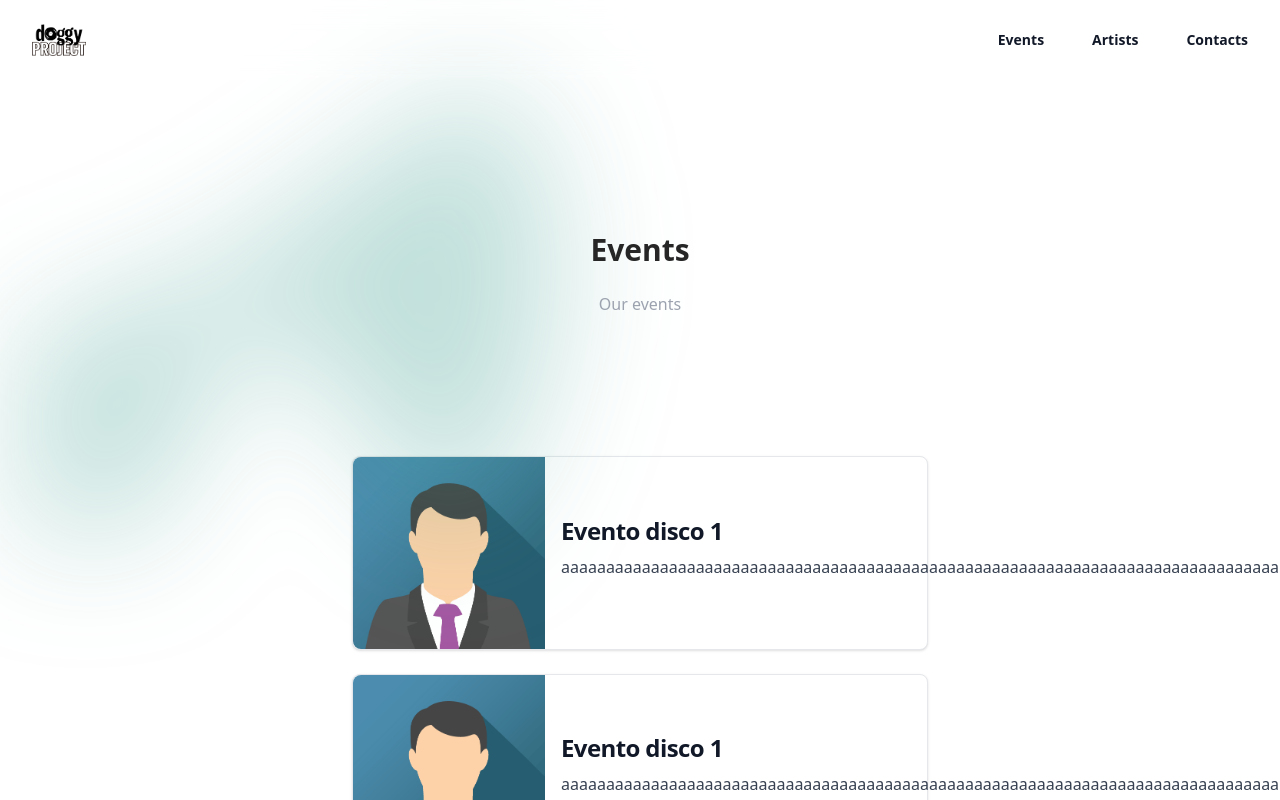
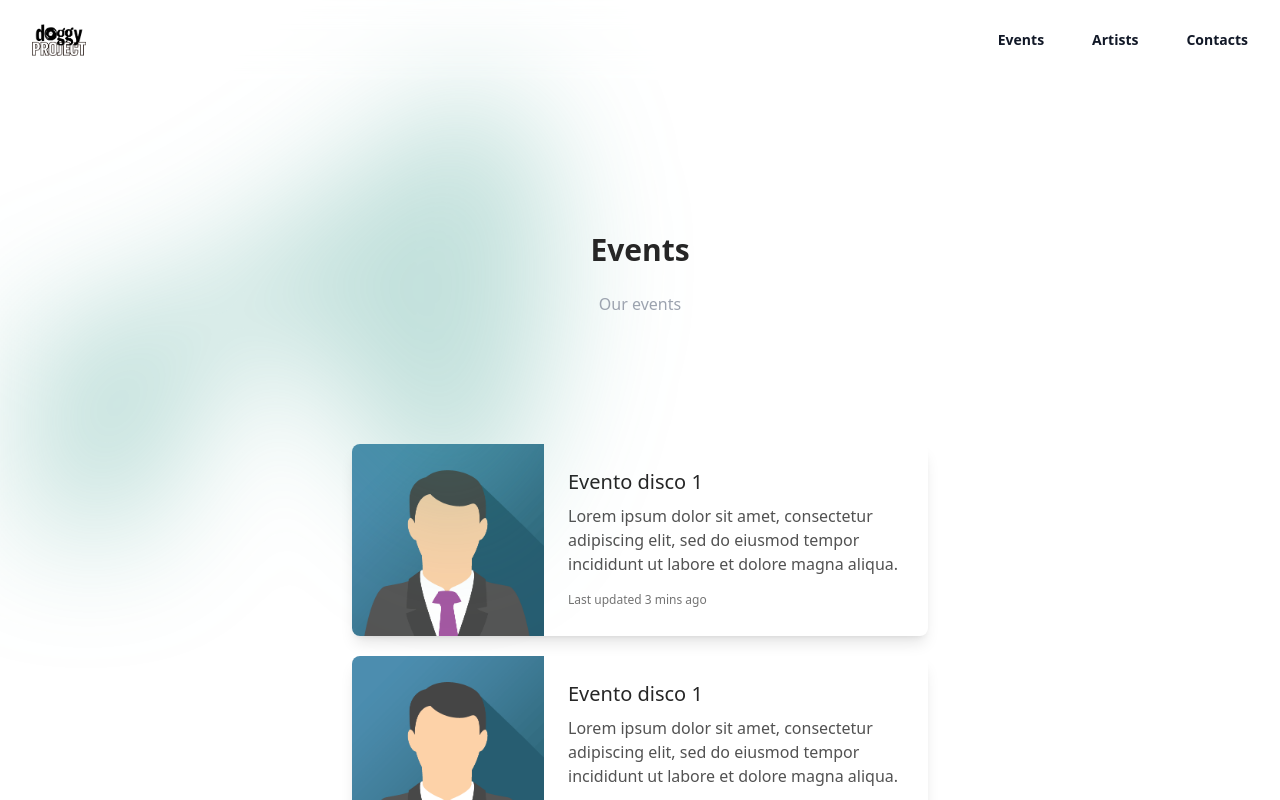
Before and after one commit to Forz70043/doggyproject, a Next.js app: page /events in a window 1280 px wide. Shown: the top 800 px of the page. Built offline with nearby package versions, Linux system fonts and the light colour scheme.

Commit message:
update event components fix text image and block

```diff
--- a/components/EventComponent.js
+++ b/components/EventComponent.js
@@ -4,18 +4,36 @@ import Image from 'next/image';
 export default function EventComponent() {
     return (
         <>
-        <div className="bg-white dark:bg-black py-24 sm:py-32 flex flex-col items-center">
+            <div className="bg-white dark:bg-black py-24 sm:py-32">
+                <div className="container mx-auto px-4">
+                    <div className="flex flex-col items-center ">
                         {events.map((elem, index) => {
                             return (
-                    <a key={index} href="#" className="flex flex-col items-center bg-white border border-gray-200 rounded-lg shadow md:flex-row md:max-w-xl hover:bg-gray-100 dark:border-gray-700 dark:bg-gray-800 dark:hover:bg-gray-700 my-3">
-                        <Image className="object-cover w-full rounded-t-lg h-96 md:h-auto md:w-48 md:rounded-none md:rounded-l-lg" src="/img_avatar.png" alt="" width={100} height={120} />
-                        <div className="flex flex-col justify-between p-4 leading-normal">
-                            <h5 className="mb-2 text-2xl font-bold tracking-tight text-gray-900 dark:text-white">{elem.name ?? ''}</h5>
-                            <p className="mb-3 font-normal text-gray-700 dark:text-gray-400">{(elem.description) ? elem.description : (elem.data) ? elem.data : ''}</p>
+                                <div class="flex justify-center mb-5">
+                                    <div
+                                        class="flex flex-col rounded-lg bg-white shadow-lg dark:bg-neutral-700 md:max-w-xl md:flex-row">
+                                        <img
+                                            class="h-80 w-full rounded-t-lg object-cover md:h-auto md:w-48 md:rounded-none md:rounded-l-lg"
+                                            src="/img_avatar.png"
+                                            alt="" />
+                                        <div class="flex flex-col justify-start p-6">
+                                            <h5
+                                                class="mb-2 text-xl font-medium text-neutral-800 dark:text-neutral-50">
+                                                {elem.name}
+                                            </h5>
+                                            <p class="mb-4 text-base text-neutral-600 dark:text-neutral-200">
+                                                {elem.description}
+                                            </p>
+                                            <p class="text-xs text-neutral-500 dark:text-neutral-300">
+                                                Last updated 3 mins ago
+                                            </p>
                                         </div>
-                    </a>
+                                    </div>
+                                </div>
                             )
                         })}
+                    </div>
+                </div>
             </div>
         </>
     )
--- a/json/events.json
+++ b/json/events.json
@@ -2,25 +2,25 @@
     {
         "name": "Evento disco 1",
         "site": "Villa Lanzarone",
-        "description": "aaaaaaaaaaaaaaaaaaaaaaaaaaaaaaaaaaaaaaaaaaaaaaaaaaaaaaaaaaaaaaaaaaaaaaaaaaaaaaaa",
+        "description": "Lorem ipsum dolor sit amet, consectetur adipiscing elit, sed do eiusmod tempor incididunt ut labore et dolore magna aliqua.",
         "date": "11/05/2023"
     },
     {
         "name": "Evento disco 1",
         "site": "Villa Lanzarone",
-        "description": "aaaaaaaaaaaaaaaaaaaaaaaaaaaaaaaaaaaaaaaaaaaaaaaaaaaaaaaaaaaaaaaaaaaaaaaaaaaaaaaa",
+        "description": "Lorem ipsum dolor sit amet, consectetur adipiscing elit, sed do eiusmod tempor incididunt ut labore et dolore magna aliqua.",
         "date": "11/05/2023"
     },
     {
         "name": "Evento disco 1",
         "site": "Villa Lanzarone",
-        "description": "aaaaaaaaaaaaaaaaaaaaaaaaaaaaaaaaaaaaaaaaaaaaaaaaaaaaaaaaaaaaaaaaaaaaaaaaaaaaaaaa",
+        "description": "Lorem ipsum dolor sit amet, consectetur adipiscing elit, sed do eiusmod tempor incididunt ut labore et dolore magna aliqua.",
         "date": "11/05/2023"
     },
     {
         "name": "Evento disco 1",
         "site": "Villa Lanzarone",
-        "description": "aaaaaaaaaaaaaaaaaaaaaaaaaaaaaaaaaaaaaaaaaaaaaaaaaaaaaaaaaaaaaaaaaaaaaaaaaaaaaaaa",
+        "description": "Lorem ipsum dolor sit amet, consectetur adipiscing elit, sed do eiusmod tempor incididunt ut labore et dolore magna aliqua.",
         "date": "11/05/2023"
     }
 ]
```
Lines whose indentation alone changed are shown as unchanged.
